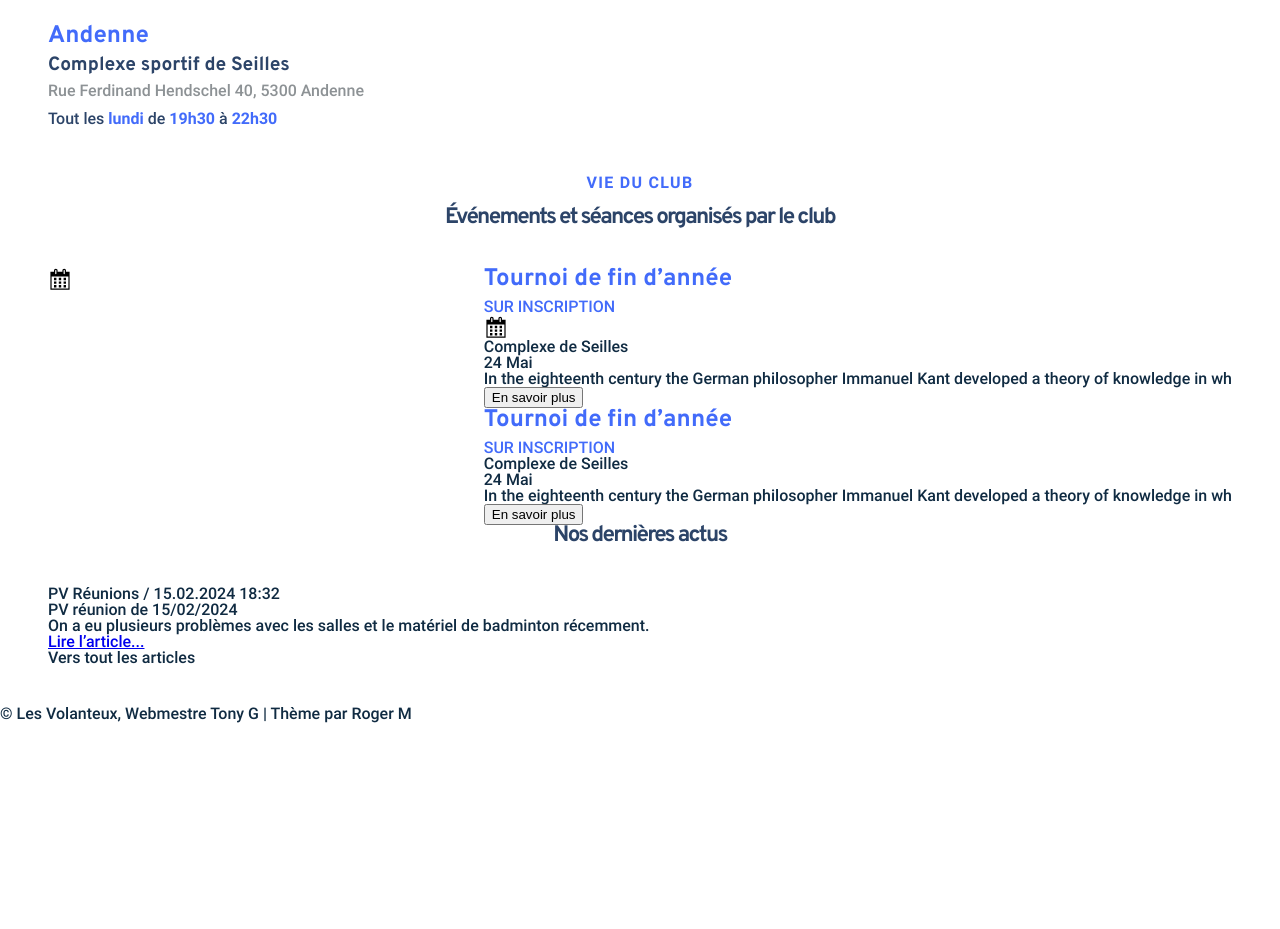
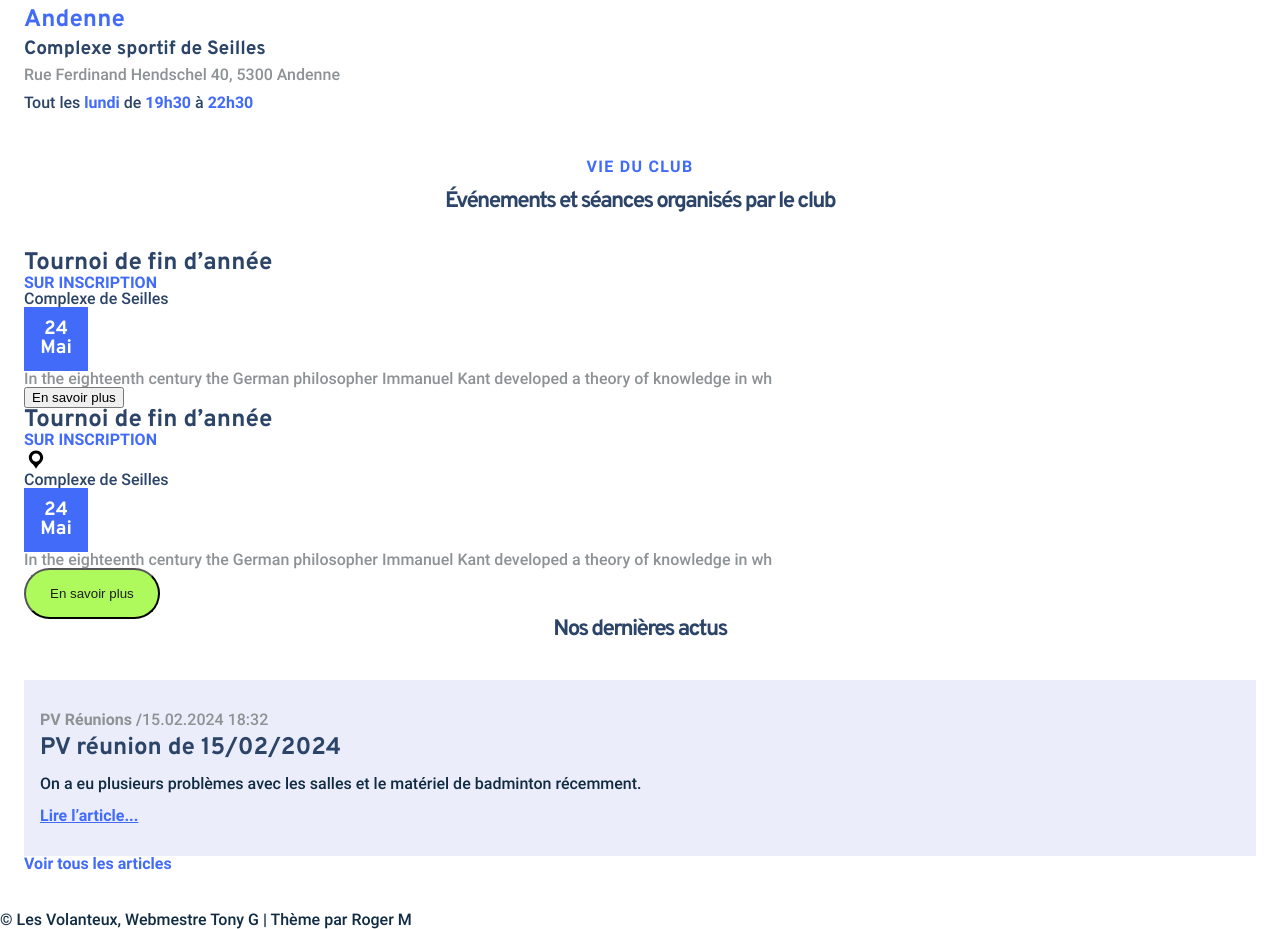
Before and after one commit to rgr-mna/volanteux, a website: page index.html in a window 1280 px wide. Shown: the part 1440-2369 px from the top of the page. Before the commit the page ends 2163 px from the top, so only its background shows below. Drawn offline with nearby package versions, Linux system fonts and the light colour scheme.

Commit message:
completed most of the elements base style

```diff
--- a/index.html
+++ b/index.html
@@ -139,17 +139,20 @@
         <div class="events">
             <article class="events__item">
                 <div class="events__item-left">
-                    <span class="events__icon dashicons dashicons-calendar-alt"></span>
+                    <span class="events__icon events__icon--calendar"></span>
                 </div>
                 <div class="events__item-right">
                     <header class="events__header">
-                        <p class="event__title">Tournoi de fin d’année</p>
+                        <p class="events__title">Tournoi de fin d’année</p>
                         <p class="events__registration">Sur inscription</p>
                         <div class="events__map-icon">
-                            <span class="events__icon dashicons dashicons-calendar-alt"></span>
+                            <span class="events__icon events__icon--location"></span>
                             <p class="events__location">Complexe de Seilles</p>
                         </div>
-                        <div class="events__date">24 Mai</div>
+                        <div class="events__date">
+                            <div class="events__date-digit" id="event-date-digit">24</div>
+                            <div class="events__date-month" id="event-date-month">Mai</div>
+                        </div>
                     </header>
                     <div class="events__body">
                         <p>In the eighteenth century the German philosopher Immanuel Kant developed a theory of
@@ -160,38 +163,42 @@
             </article>
             <article class="events__item">
                 <div class="events__item-left">
-                    <img src="" alt="" class="events__image">
+                    <span class="events__icon events__icon--calendar"></span>
                 </div>
                 <div class="events__item-right">
                     <header class="events__header">
-                        <p class="event__title">Tournoi de fin d’année</p>
+                        <p class="events__title">Tournoi de fin d’année</p>
                         <p class="events__registration">Sur inscription</p>
-                        <p class="events__location">
-                        <div class="events__map-icon">Complexe de Seilles</div>
-                        </p>
-                        <div class="events__date">24 Mai</div>
+                        <div class="events__map-icon">
+                            <span class="events__icon dashicons dashicons-location events__icon--location"></span>
+                            <p class="events__location">Complexe de Seilles</p>
+                        </div>
+                        <div class="events__date">
+                            <div class="events__date-digit" id="event-date-digit">24</div>
+                            <div class="events__date-month" id="event-date-month">Mai</div>
+                        </div>
                     </header>
                     <div class="events__body">
                         <p>In the eighteenth century the German philosopher Immanuel Kant developed a theory of
                             knowledge in wh</p>
                     </div>
-                    <button class="events__btn">En savoir plus</button>
+                    <button class="btn events__btn">En savoir plus</button>
                 </div>
             </article>
         </div>
         <h2 class="section__title">Nos dernières actus</h2>
         <div class="news">
-            <article class="news-item">
-                <header>
-                    <p>PV Réunions / 15.02.2024 18:32</p>
-                    <p class="title">PV réunion de 15/02/2024</p>
+            <article class="news__item">
+                <header class="news__header">
+                    <div class="news__meta"><div class="news__category">PV Réunions /</div> <div class="news__date">15.02.2024 18:32</div></div>
+                    <p class="news__title">PV réunion de 15/02/2024</p>
                 </header>
-                <div class="body">
-                    <p>On a eu plusieurs problèmes avec les salles et le matériel de badminton récemment. </p>
-                    <a href="#">Lire l’article...</a>
+                <div class="news__body">
+                    <p>On a eu plusieurs problèmes avec les salles et le matériel de badminton récemment. </p>
                 </div>
+                <a href="#" class="news__link">Lire l’article...</a>
             </article>
-            <p>Vers tout les articles</p>
+            <p class="news__all">Voir tous les articles</p>
         </div>
 
     </section>
--- a/styles/main.css
+++ b/styles/main.css
@@ -6,6 +6,7 @@
     --text: #102B42;
     --white: #FFFFFF;
     --primary: #426BFA;
+    --primary-200: #EBEEFA;
     --secondary: #AEFA5C;
     --dark-text: #1F1F20;
 }
@@ -55,6 +56,10 @@
     background-image: url('../assets/calendar-alt.svg');
 }
 
+.dashicons-location {
+    background-image: url('../assets/location.svg');
+}
+
 html,
 body {
     font-family: 'Roboto', sans-serif;
@@ -85,7 +90,7 @@ h1 {
 
 
 section {
-    padding: 24px 48px;
+    padding: 24px 24px;
 
 }
 
@@ -234,23 +239,90 @@ em {
 
 /* events */
 
-.events__item {
-    display: flex;
-}
-
-.events__item-left {
-    flex: 1;
+.events__title {
+    font-family: 'Overpass', sans-serif;
+    color: var(--heading-dark);
+    font-size: 1.5rem;
+    font-weight: 700;
 }
 
 .events__registration {
+    text-transform: uppercase;
     color: var(--primary);
-    text-transform: uppercase;
-    font-family: 'Roboto';
-    font-size: 1.2;
+    font-weight: 700;
+}
+
+.events__location {
+    color: var(--heading-dark);
+}
+
+.events__icon.events__icon--location {
+    color: var(--primary);
+}
+
+.events__body {
+    color: var(--muted-text);
+}
+
+.events__btn {
+    display: block;
 }
 
 
 
+.events__date {
+    background-color: var(--primary);
+    color: white;
+    font-weight: 700;
+    display: inline-flex;
+    flex-direction: column;
+    align-items: center;
+    justify-content: center;
+    width: 64px;
+    height: 64px;
+    font-family: 'Overpass', sans-serif;
+    font-size: 1.2rem;
+}
+
+/* blog */
+
+.news__item {
+    background-color: var(--primary-200);
+    padding: 32px 16px;
+}
+
+.news__title {
+    font-family: 'Overpass', sans-serif;
+    font-weight: 700;
+    color: var(--heading-dark);
+    font-size: 1.5rem;
+}
+
+.news__meta {
+    color: var(--muted-text);
+    display: flex;
+}
+
+.news__category {
+    font-weight: 700;
+}
+
+.news__body {
+    color: var(--text);
+}
+
+.news__link, .news__all {
+    font-weight: bold;
+    color: var(--primary);
+}
+
+.news__meta {
+    margin-bottom: 8px;
+}
+
+.news__item > * {
+    margin-bottom: 16px;
+}
 
 
 
```
Also changed, not shown: assets/location.svg (added).
